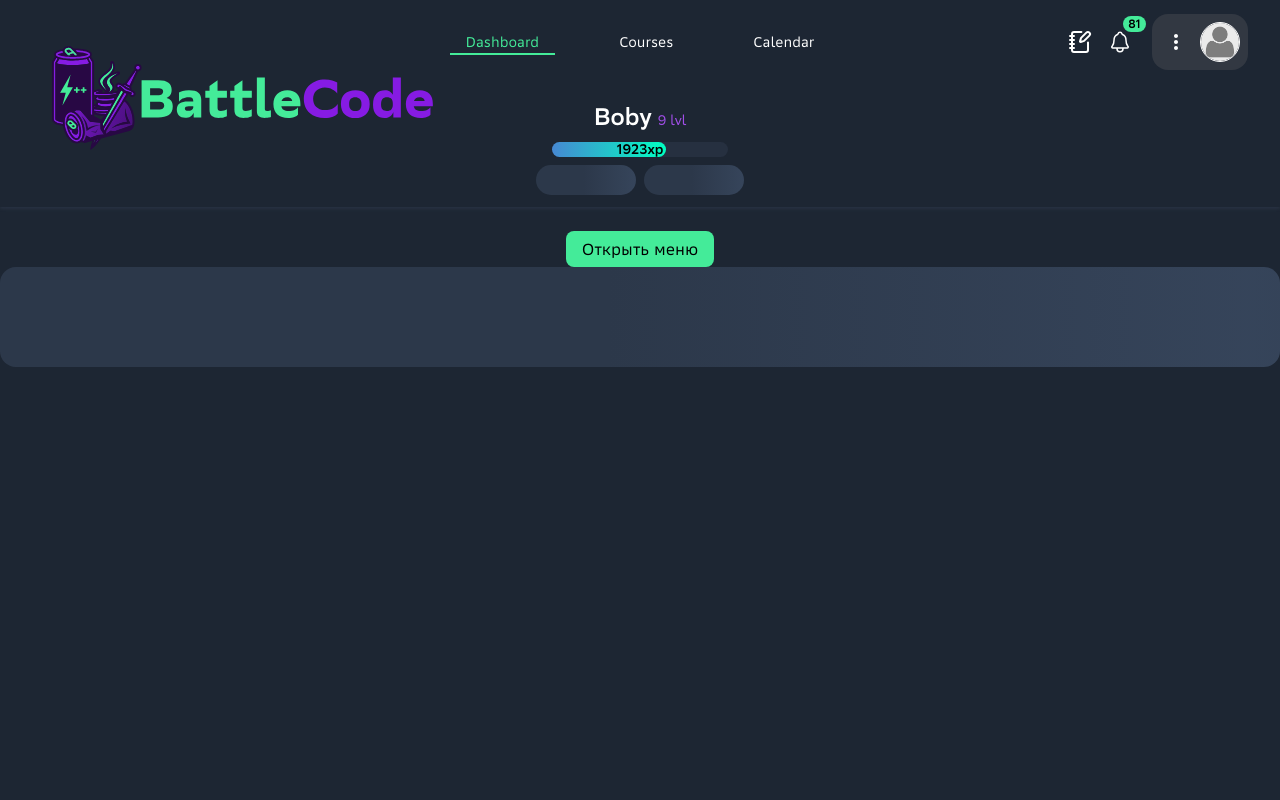
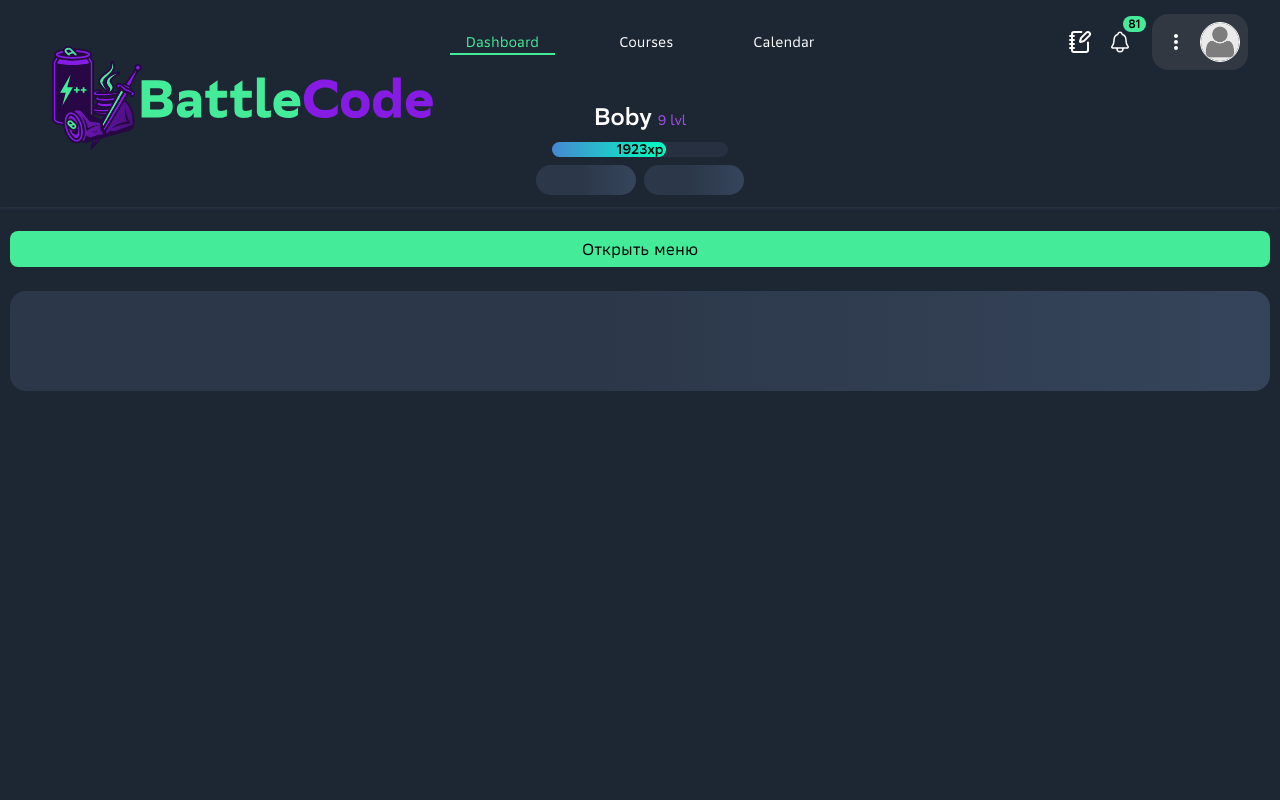
Before and after one commit to Mauzek/BattleCode, a React (Vite) app: page / in a window 1280 px wide. Shown: the top 800 px of the page. Built offline with nearby package versions, Linux system fonts and the light colour scheme; sample sign-in values are in the browser's storage.

Commit message:
feat(calendar): добавить новые страницы для календаря и настроить маршрутизацию

```diff
--- a/src/App.tsx
+++ b/src/App.tsx
@@ -22,6 +22,8 @@ import {
   CourseEdit,
   TaskIndex,
   TaskChecks,
+  CalendarIndex,
+  CalendarEvents,
 } from "@/pages";
 
 function App() {
@@ -59,7 +61,11 @@ function App() {
               <Route path="checks" element={<TaskChecks />} />
             </Route>
 
-            <Route path="/calendar" element={<CalendarPage />} />
+            <Route path="/calendar" element={<CalendarPage />}>
+              <Route index element={<CalendarIndex />} />
+              <Route path="events" element={<CalendarEvents />} />
+            </Route>
+
             <Route path="*" element={<NotFound />} />
           </Route>
         </Route>
--- a/src/index.scss
+++ b/src/index.scss
@@ -137,6 +137,27 @@ img {
   user-select: none;
 }
 
+main {
+  display: flex;
+  flex-direction: column;
+  align-items: center;
+}
+
+.content {
+  display: flex;
+  flex-direction: column;
+  gap: $spacing-lg;
+  max-width: 1260px;
+  width: 100%;
+
+  @media screen and (max-width: 1260px) {
+    padding: 0 $spacing-md;
+  }
+
+  @media screen and (max-width: $breakpoint-sm) {
+    padding: 0 $spacing-sm;
+  }
+}
 
 :target {
   scroll-margin-top: 200px;
--- /dev/null
+++ b/src/pages/Calendar/CalendarEvents.tsx
@@ -0,0 +1,8 @@
+
+const CalendarEvents = () => {
+  return (
+    <div>CalendarEvents</div>
+  )
+}
+
+export default CalendarEvents;
--- /dev/null
+++ b/src/pages/Calendar/CalendarIndex.tsx
@@ -0,0 +1,8 @@
+
+const CalendarIndex = () => {
+  return (
+    <div>CalendarIndex</div>
+  )
+}
+
+export default CalendarIndex;
--- /dev/null
+++ b/src/pages/Calendar/CalendarPage.tsx
@@ -0,0 +1,21 @@
+import { SectionTabs } from "@/components";
+import { Outlet } from "react-router-dom";
+
+const CalendarPage = () => {
+
+    const calendarTabs = [
+    { label: "Schedule", path: "" },
+    { label: "Events", path: "events" },
+  ];
+
+  return (
+    <main>
+      <SectionTabs tabs={calendarTabs} label="Calendar" />
+      <section className="content">
+        <Outlet />
+      </section>
+    </main>
+  );
+};
+
+export default CalendarPage;
--- a/src/pages/Calendar/index.tsx
+++ b/src/pages/Calendar/index.tsx
@@ -1,8 +1,3 @@
-
-export const CalendarPage = () => {
-  return (
-    <main>
-        <h1>Календарь</h1>
-    </main>
-  )
-}
+export {default as CalendarPage} from "./CalendarPage";
+export {default as CalendarEvents} from "./CalendarEvents";
+export {default as CalendarIndex} from "./CalendarIndex";
--- a/src/pages/Courses/Course/CoursePage.tsx
+++ b/src/pages/Courses/Course/CoursePage.tsx
@@ -13,7 +13,9 @@ const CoursePage = () => {
   return (
     <main className="course-page">
       <SectionTabs tabs={courseTabs} label={`Course ${courseId}`} />
-      <Outlet />
+      <section className="content">
+        <Outlet />
+      </section>
     </main>
   );
 };
--- a/src/pages/Courses/Course/Task/TaskPage.tsx
+++ b/src/pages/Courses/Course/Task/TaskPage.tsx
@@ -15,10 +15,11 @@ const TaskPage = () => {
   return (
     <main className="task-page">
       <SectionTabs tabs={taskTabs} label={`Task ${taskId}`} />
-      <Outlet />
+      <section className="content">
+        <Outlet />
+      </section>
     </main>
   );
 };
 
-
 export default TaskPage;
--- a/src/pages/Courses/CoursesPage.tsx
+++ b/src/pages/Courses/CoursesPage.tsx
@@ -11,7 +11,9 @@ const CoursesPage = () => {
   return (
     <main className="courses-page">
       <SectionTabs tabs={coursesTabs} label="Courses" />
-      <Outlet />
+      <section className="content">
+        <Outlet />
+      </section>
     </main>
   );
 };
--- a/src/pages/Profile/ProfilePage.tsx
+++ b/src/pages/Profile/ProfilePage.tsx
@@ -14,7 +14,9 @@ const ProfilePage = () => {
   return (
     <main style={{ height: "1000px" }}>
       <SectionTabs tabs={profileTabs} label={username} />
-      <Outlet />
+      <section className="content">
+        <Outlet />
+      </section>
     </main>
   );
 };
```
